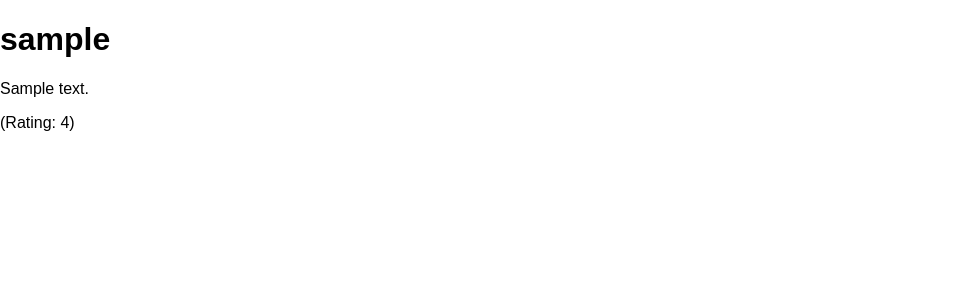
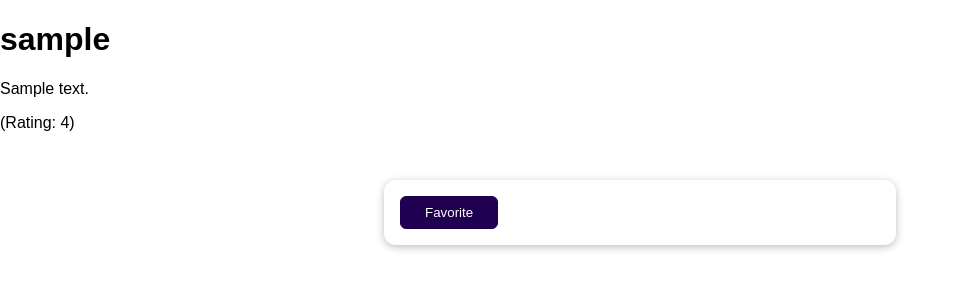
Before and after one commit to IvanBondarenkoIT/feedback, a Django app: page /review/1 in a window 1280 px wide. Shown: the top 300 px of the page, without its empty margins (0-962 px from the left). Run offline with Django 4.2, Linux system fonts and the light colour scheme; tables that the repository leaves empty hold one stand-in row (values such as "Sample post").

Commit message:
Sessions: Config Sessions Adding and using session data

```diff
--- a/reviews/templates/reviews/review_details.html
+++ b/reviews/templates/reviews/review_details.html
@@ -6,4 +6,13 @@
     <h1>{{ review.user_name }}</h1>
     <p>{{ review.review_text }}</p>
     <p>(Rating: {{ review.rating }})</p>
+    {% if is_favorite %}
+        <p>This is my favorite!</p>
+    {% else %}
+        <form action="/reviews/favorite" method="POST">
+            {% csrf_token %}
+            <input type="hidden" name="review_id" value="{{ review.id }}">
+            <button>Favorite</button>
+        </form>
+    {% endif %}
 {% endblock %}
--- a/reviews/urls.py
+++ b/reviews/urls.py
@@ -8,5 +8,6 @@ urlpatterns = [
     path('', views.ReviewView.as_view()),
     path('thank-you', views.ThankYouView.as_view()),
     path('reviews', views.ReviewsListView.as_view()),
+    path('reviews/favorite', views.AddFavoriteView.as_view()),
     path('review/<int:pk>', views.ReviewDetailView.as_view()),
 ]
--- a/reviews/views.py
+++ b/reviews/views.py
@@ -16,6 +16,15 @@ class ReviewView(CreateView):
     form_class = ReviewForm
     template_name = 'reviews/review.html'
     success_url = "/thank_you.html"
+
+
+class AddFavoriteView(View):
+    def post(self, request):
+        review_id = request.POST['review_id']
+        request.session['favorite_review'] = review_id
+        return HttpResponseRedirect('/review/' + review_id)
+
+
 
     # def form_valid(self, form):
     #     form.save()
@@ -71,6 +80,14 @@ class ReviewDetailView(DetailView):
     template_name = 'reviews/review_details.html'
     model = Review
 
+    def get_context_data(self, **kwargs):
+        context = super().get_context_data(**kwargs)
+        loaded_review = self.object
+        request = self.request
+        favorite_id = request.session.get('favorite_review')
+        context['is_favorite'] = favorite_id == str(loaded_review.id)
+        return context
+
     # def get_context_data(self, **kwargs):
     #     context = super().get_context_data(**kwargs)
     #     review_id = kwargs["id"]
```
